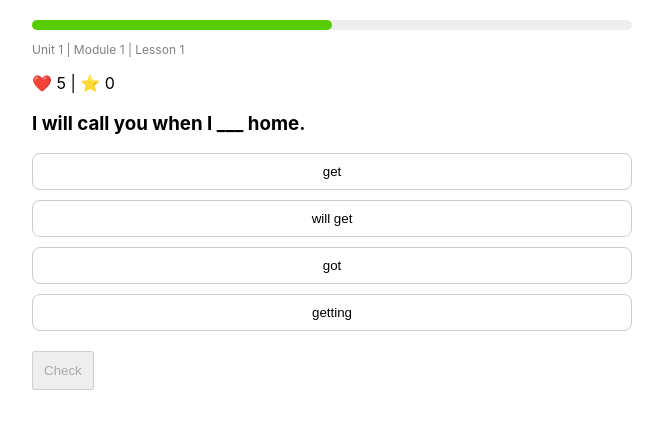
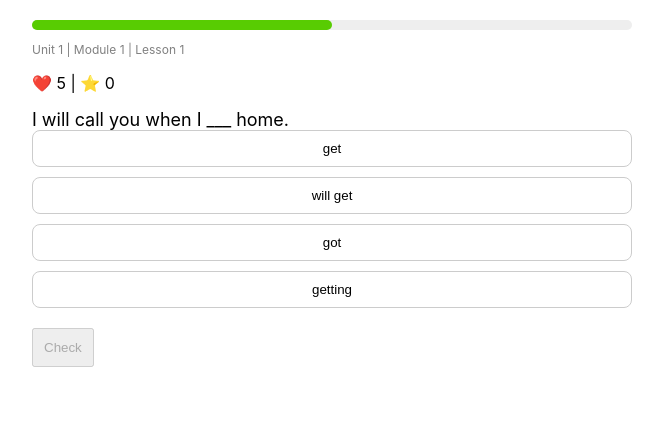
Before and after one commit to xuantrungtrinh/IELTS-app, a React (Create React App) app in the folder frontend/: page /learn/1/1/1 in a window 1280 px wide. Shown: the top 428 px of the page, without its empty margins (308-971 px from the left). Built offline with nearby package versions, Linux system fonts and the light colour scheme; sample sign-in values are in the browser's storage.

Commit message:
update UI

```diff
--- a/frontend/src/pages/LessonScreen.js
+++ b/frontend/src/pages/LessonScreen.js
@@ -84,8 +84,13 @@ export default function LessonScreen() {
   const currentQuestion = questions[currentIndex];
   useEffect(() => {
       if (!currentQuestion) return;
-      speak(currentQuestion.question);
-  }, [currentQuestion, speak]);
+      const timer = setTimeout(() => {
+        speak(currentQuestion.question);
+      }, 100);
+
+      return () => clearTimeout(timer);
+
+  }, [currentIndex]);
 
   const handleSubmit = () => {
     if (selected === null) return;
@@ -109,6 +114,7 @@ export default function LessonScreen() {
       setCurrentIndex(currentIndex + 1);
     } else {
       playSound(lessonendSound);
+      window.speechSynthesis.cancel();
       setIsLessonComplete(true);
     }
   };
@@ -145,7 +151,18 @@ export default function LessonScreen() {
       </p>
       <p>❤️ {hearts} | ⭐ {xpEarned}</p>
 
-      <h3>{currentQuestion.question}</h3>
+      <div style={{ fontSize: 18 }}>
+          {currentQuestion.question.split(" ").map((word, i) => (
+            <span
+              key={i}
+              onClick={() => speak(word)}
+              style={{ cursor: "pointer", marginRight: 5 }}
+            >
+              {word}
+            </span>
+          ))}
+      </div>
+
 
       {currentQuestion.options.map((option, index) => {
         let bg = "#fff";
```
